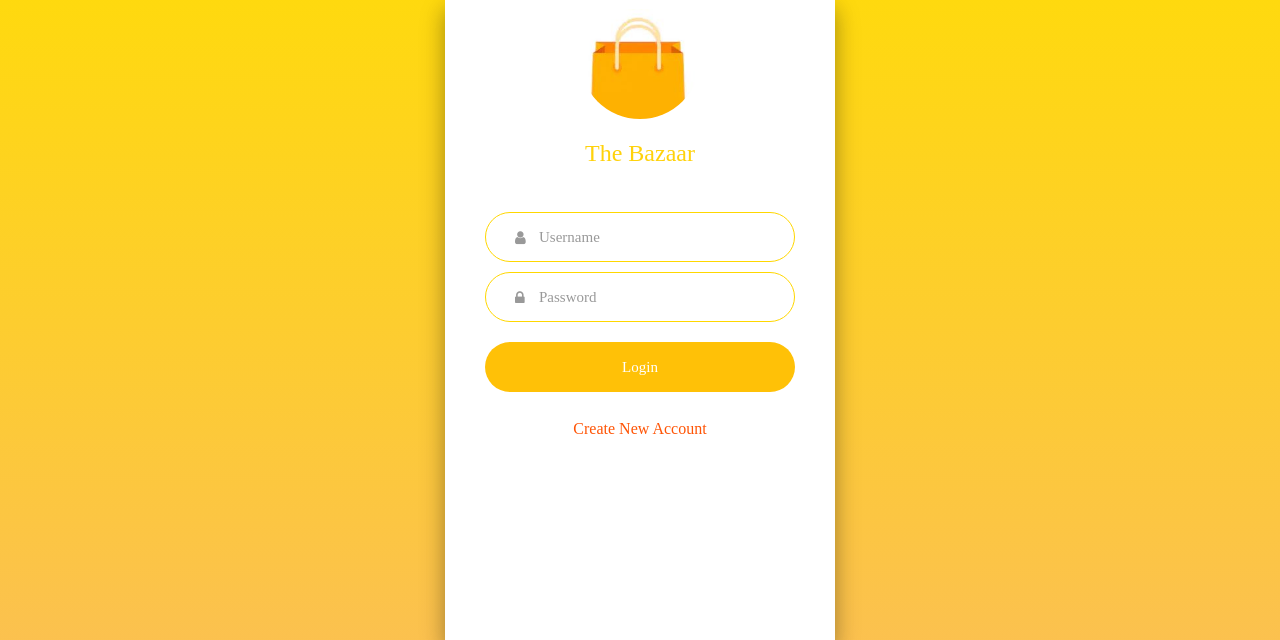
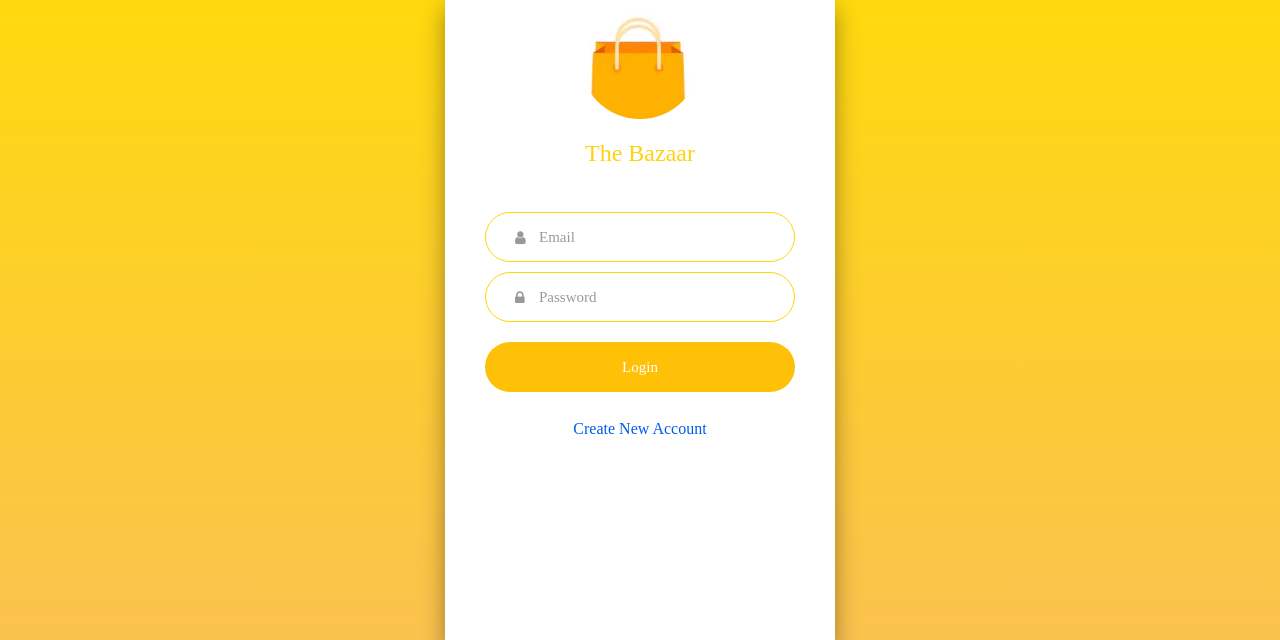
Before and after one commit to ksaifahmed/db_project_oracle_django, a Django app: page /login/ in a window 1280 px wide. Shown: the part 75-715 px from the top of the page. Run offline with Django 3.2, Linux system fonts and the light colour scheme; some libraries are stand-ins or nearby versions; some web fonts are replaced.

Commit message:
login complete

```diff
--- a/TheBazaar/urls.py
+++ b/TheBazaar/urls.py
@@ -28,7 +28,5 @@ urlpatterns = [
     path('product/<slug:slug>/', prod_views.load_product),
     path('register/', reg_views.load_data, name='register'),
     path('login/', login_views.load_login, name='login'),
-    path('logout/', login_views.del_session),
-    path('login/validate', login_views.response_password, name='wrong_password')
-
+    path('logout/', login_views.del_session)
 ]
--- a/login/static/login/css/main.css
+++ b/login/static/login/css/main.css
@@ -132,7 +132,7 @@ iframe {
 .txt1 {
   font-family: Montserrat-Regular;
   font-size: 16px;
-  color: #ff5405;
+  color: #005bea;
   line-height: 1.4;
   padding-bottom: 50px;
 }
@@ -541,5 +541,11 @@ iframe {
 
 
 .txt1:hover{
-  color: #005bea;
+  color: #ffc923;
 }
+
+.wrong-em-pass, .wrong-pass{
+  color: red;
+  margin: auto;
+  padding: 5px;
+}
--- a/login/views.py
+++ b/login/views.py
@@ -62,15 +62,15 @@ def load_login(request):
             if password_fetched == password:
                 set_session(request, email)  # sets cookies for logged in users
                 return redirect(homeview.load_home)  # then to home page
-            return render(request, 'login.html', {'message': "Wrong Password!"})
+            return render(request, 'login.html', {'wrong_pass': "Wrong Password!", 'email': email})
 
-        return render(request, 'login.html', {'message': "No such user exists"})
+        return render(request, 'login.html', {'wrong_email_pass': "No such user exists!"})
 
     else:
         return render(request, 'login.html')
 
 
-# TODO : If you want user to logout, go to brower's "See all site cookies" > delete the session of "127.0.0.1"
+# TODO : If you want user to logout, go to browser's "See all site cookies" > delete the session of "127.0.0.1"
 # TODO : most of our sql in login/register returns one, value...try korsi loop baad dite
 # TODO : sth like -->  phone = [row[0] for row in phone_number]
 # TODO: but this returns a list, so make it string...see lines 57, 58
--- a/templates/login.html
+++ b/templates/login.html
@@ -39,8 +39,8 @@
 						The Bazaar
 					</span>
 
-					<div class="wrap-input100 validate-input m-b-10" data-validate = "Username is required">
-						<input class="input100" type="text" name="email" placeholder="Username">
+					<div class="wrap-input100 validate-input m-b-10" data-validate = "Email is required">
+						<input class="input100" type="text" name="email" placeholder="Email" {% if email %} value="{{ email }}" {% endif %}>
 						<span class="focus-input100"></span>
 						<span class="symbol-input100">
 							<i class="fa fa-user"></i>
@@ -55,6 +55,13 @@
 						</span>
 					</div>
 
+                    {% if wrong_email_pass %}
+                        <p class="wrong-em-pass">{{ wrong_email_pass }}</p>
+                    {% endif %}
+                    {% if wrong_pass %}
+                        <p class="wrong-pass">{{ wrong_pass }}</p>
+                    {% endif %}
+
 					<div class="container-login100-form-btn p-t-10">
 						<button type="submit" id="login100-form-btn" class="login100-form-btn">
 							Login
@@ -66,6 +73,8 @@
 							Create New Account
 						</a>
 					</div>
+
+
 
 				</form>
 			</div>
```
